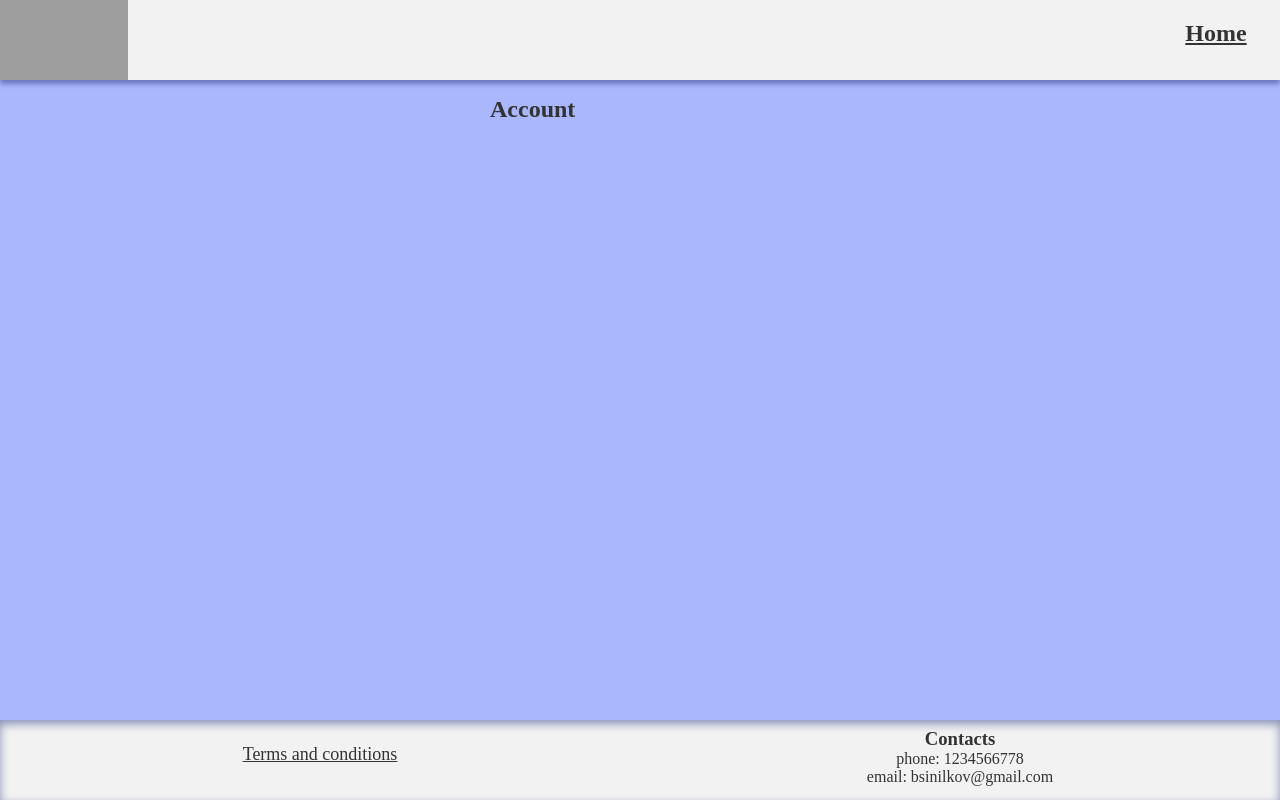
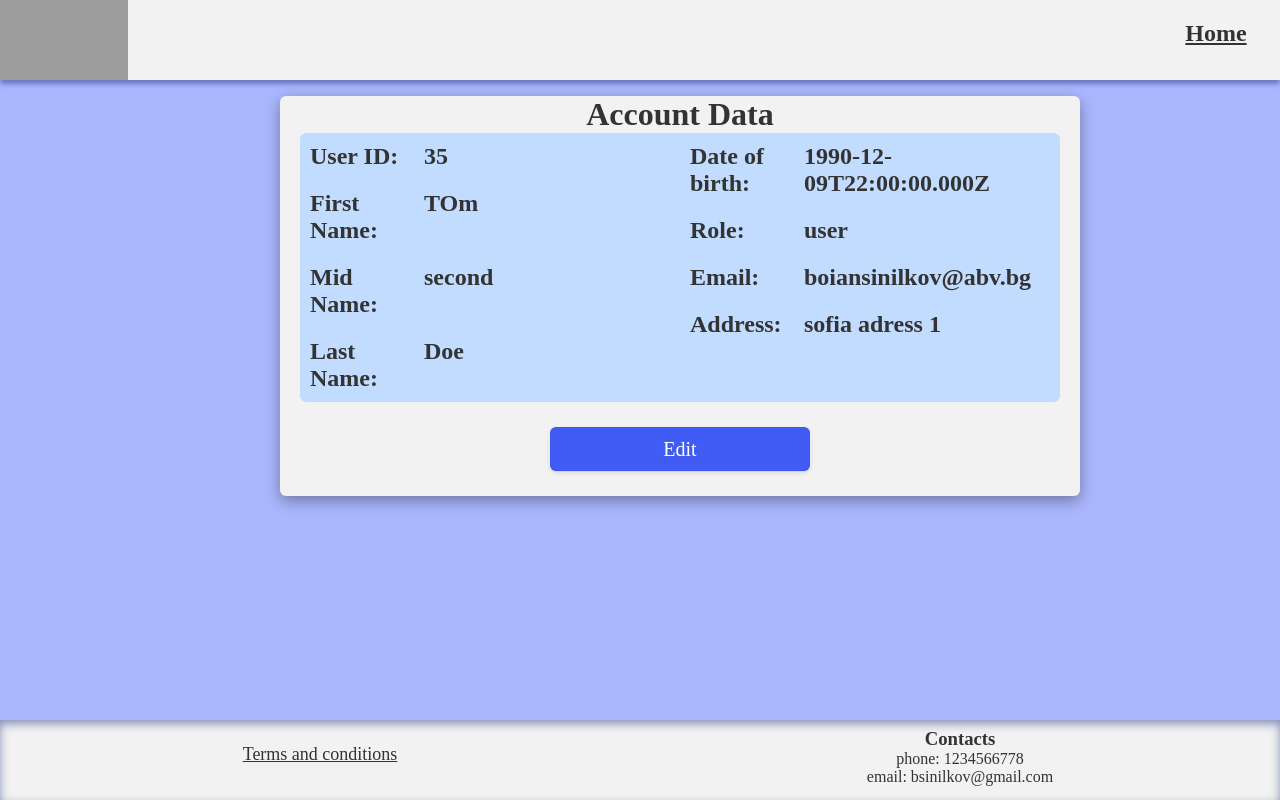
Before and after one commit to BateBo-2000/E-wallet, a React (Create React App) app in the folder client/: page /account in a window 1280 px wide. Built offline with nearby package versions, Linux system fonts and the light colour scheme; grey boxes are pictures that could not be loaded; a web font is replaced by a local one.

Commit message:
made account page + connected

```diff
--- a/client/src/components/Account.js
+++ b/client/src/components/Account.js
@@ -1,13 +1,111 @@
 import NavBar from "./NavBar";
 import Footer from "./Footer";
+import { useHistory } from "react-router-dom";
 const Account = () => {
     const NavElements = [{id:2,name:"Home" ,link:"/"}]
+    const account = {
+            user_id: 35,
+            egn: "3456275347",
+            first_name: "TOm",
+            mid_name: "second",
+            last_name: "Doe",
+            address: "sofia adress 1",
+            date_of_birth: "1990-12-09T22:00:00.000Z",
+            role: "user",
+            secret_question: "secret querstion 1",
+            secret_answer: "secret answer 1",
+            email: "boiansinilkov@abv.bg"
+        }
+
+    const history = useHistory()
+    const handleClick = () => {
+        history.push('/account-info-form')
+    }
+
     return (
         <div>
             <NavBar elements={NavElements}/>
             <div className="account">
                 <div className="page-content">
-                <h2>Account</h2>
+                    <div className="box">
+                        <h1>Account Data</h1>
+                        <div className="content-box">
+                            <div className="form-content">
+                                <div className="side">
+                                    <div className="data-pair">
+                                        <div className="name">
+                                            <h2>User ID:</h2>
+                                        </div>
+                                        <div className="value">
+                                            <h2>{account.user_id}</h2>
+                                        </div>
+                                    </div>
+                                    <div className="data-pair">
+                                        <div className="name">
+                                            <h2>First Name:</h2>
+                                        </div>
+                                        <div className="value">
+                                            <h2>{account.first_name}</h2>
+                                        </div>
+                                    </div>
+                                    <div className="data-pair">
+                                        <div className="name">
+                                            <h2>Mid Name:</h2>
+                                        </div>
+                                        <div className="value">
+                                            <h2>{account.mid_name}</h2>
+                                        </div>
+                                    </div>
+                                    <div className="data-pair">
+                                        <div className="name">
+                                            <h2>Last Name:</h2>
+                                        </div>
+                                        <div className="value">
+                                            <h2>{account.last_name}</h2>
+                                        </div>
+                                    </div>
+
+                                </div>
+                                <div className="side">
+                                    <div className="data-pair">
+                                        <div className="name">
+                                            <h2>Date of birth:</h2>
+                                        </div>
+                                        <div className="value">
+                                            <h2>{account.date_of_birth}</h2>
+                                        </div>
+                                    </div>
+                                    <div className="data-pair">
+                                        <div className="name">
+                                            <h2>Role:</h2>
+                                        </div>
+                                        <div className="value">
+                                            <h2>{account.role}</h2>
+                                        </div>
+                                    </div>
+                                    <div className="data-pair">
+                                        <div className="name">
+                                            <h2>Email:</h2>
+                                        </div>
+                                        <div className="value">
+                                            <h2>{account.email}</h2>
+                                        </div>
+                                    </div>
+                                    <div className="data-pair">
+                                        <div className="name">
+                                            <h2>Address:</h2>
+                                        </div>
+                                        <div className="value">
+                                            <h2>{account.address}</h2>
+                                        </div>
+                                    </div>
+                                </div>
+                            </div>
+                        </div>
+                        <div className="button-wrap">
+                            <button className="submit-button" onClick={handleClick}>Edit</button>
+                        </div>
+                    </div>
                 </div>
             </div>
             <Footer/>
--- a/client/src/components/NavBar.js
+++ b/client/src/components/NavBar.js
@@ -1,8 +1,6 @@
 import { Link } from "react-router-dom";
 
 const NavBar = ({elements}) => {
-
-    console.log(elements)
 
     return (
         <nav>
--- a/client/src/index.css
+++ b/client/src/index.css
@@ -148,11 +148,11 @@ body{
 .account-info-form .box {
   width: 800px;
 }
-.account-info-form form .form-content{
+.form-content{
   display: flex;
   flex-direction: row;
 }
-.account-info-form form .form-content .side{
+.form-content .side{
   width: 50%;
 }
 /* Terms page */
@@ -277,7 +277,6 @@ footer .contact-wrap{
   width: 90%;
   height: 50px;
 }
-
 .balance-preview {
   display: flex;
   flex-direction: row;
@@ -285,7 +284,6 @@ footer .contact-wrap{
   width: 100%;
   height: 50px;
 }
-
 .balance-id-wrap{
   text-align: left;
   padding: 10px;
@@ -301,7 +299,50 @@ footer .contact-wrap{
 .balance-data-wrap h3{
   height: 30px;
 }
-
 .balanceElement .submit-button{
   font-size: 30px;
 }
+
+/* Account */
+.account .page-content{
+  max-width: 90vh;
+}
+.account .box{
+  padding-bottom: 25px;
+  width: 100vh;
+  display: flex;
+  flex-direction: column;
+}
+.account .box h1{
+text-align: center;
+}
+.account .box .data-pair{
+  width: 100%;
+  display: flex;
+  flex-direction: row;
+}
+.account .box .data-pair .name{
+
+  width: 30%;
+  text-align: left;
+}
+.account .box .data-pair .value{
+
+  width: 70%;
+  text-align: left;
+}
+.account .box .data-pair h2{
+  padding: 10px;
+}
+.account .box .form-content{
+  display: flex;
+  justify-content: center;
+}
+.account .box .content-box{
+  margin: 0 auto;
+  height: 100%;
+  width: 95%;
+  background-color: #c1dcff;
+  border-radius: 6px;
+  margin-bottom: 25px;
+}
```
